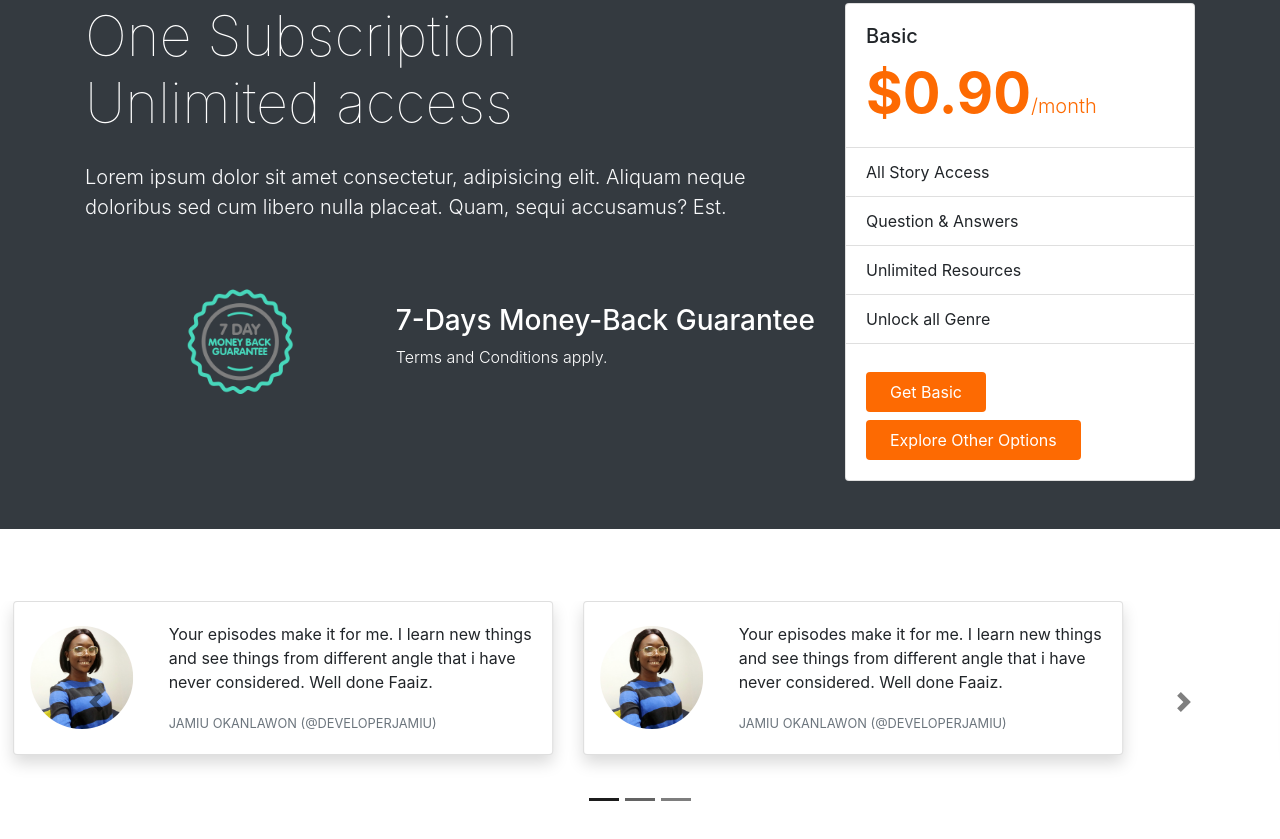
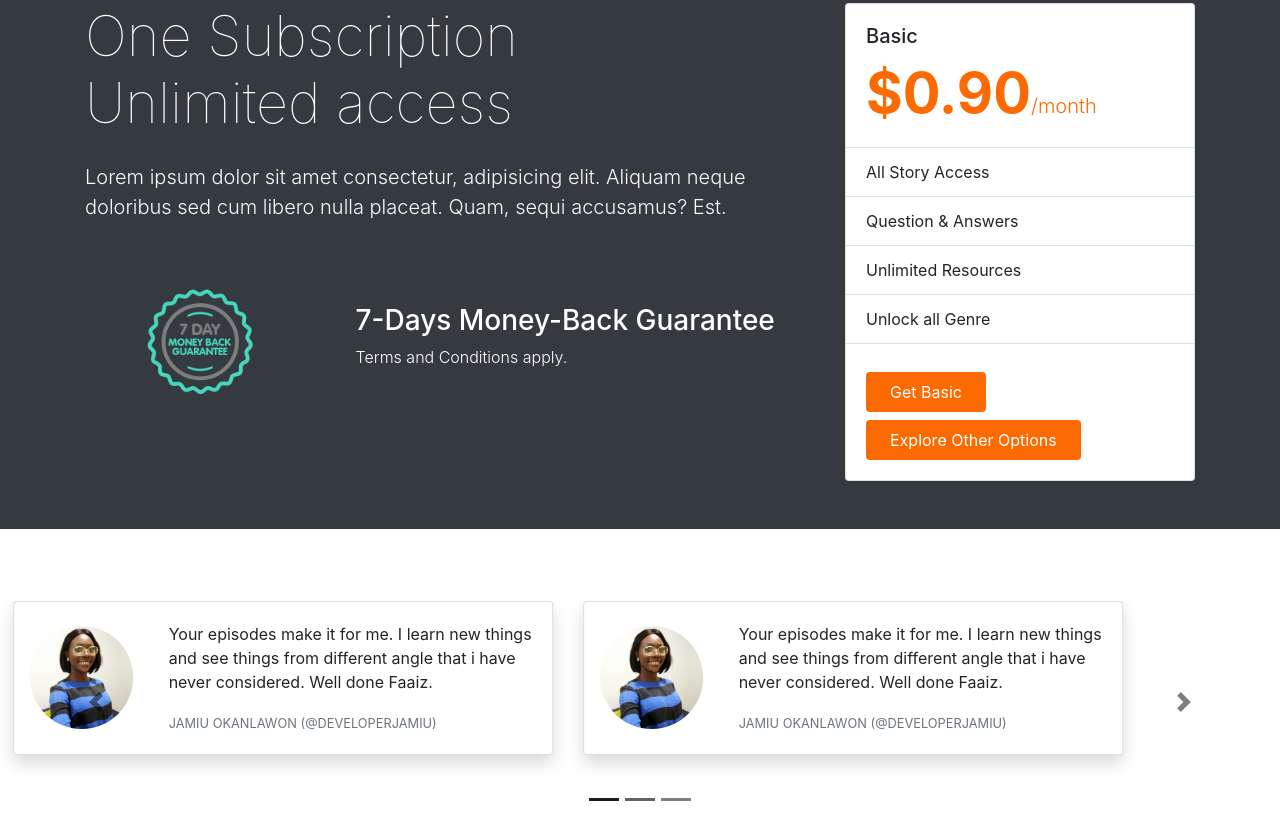
Before and after one commit to developerjamiu/developerjamiu.github.io, a plain HTML site: page index.html in a window 1280 px wide. Shown: the part 3309-4148 px from the top of the page. Drawn offline with nearby package versions, Linux system fonts and the light colour scheme.

Commit message:
Fixed Responsiveness

```diff
--- a/index.html
+++ b/index.html
@@ -432,7 +432,7 @@
               <div class="container">
                 <div class="row align-items-center">
                   <img src="assets/img/7Day.png" width="150" class="mx-auto" />
-                  <h3 class="h3 secondary">
+                  <h3 class="h3 secondary mx-auto">
                     7-Days Money-Back Guarantee<br /><span
                       style="font-size: 1rem;"
                       class="font-weight-light"
```
